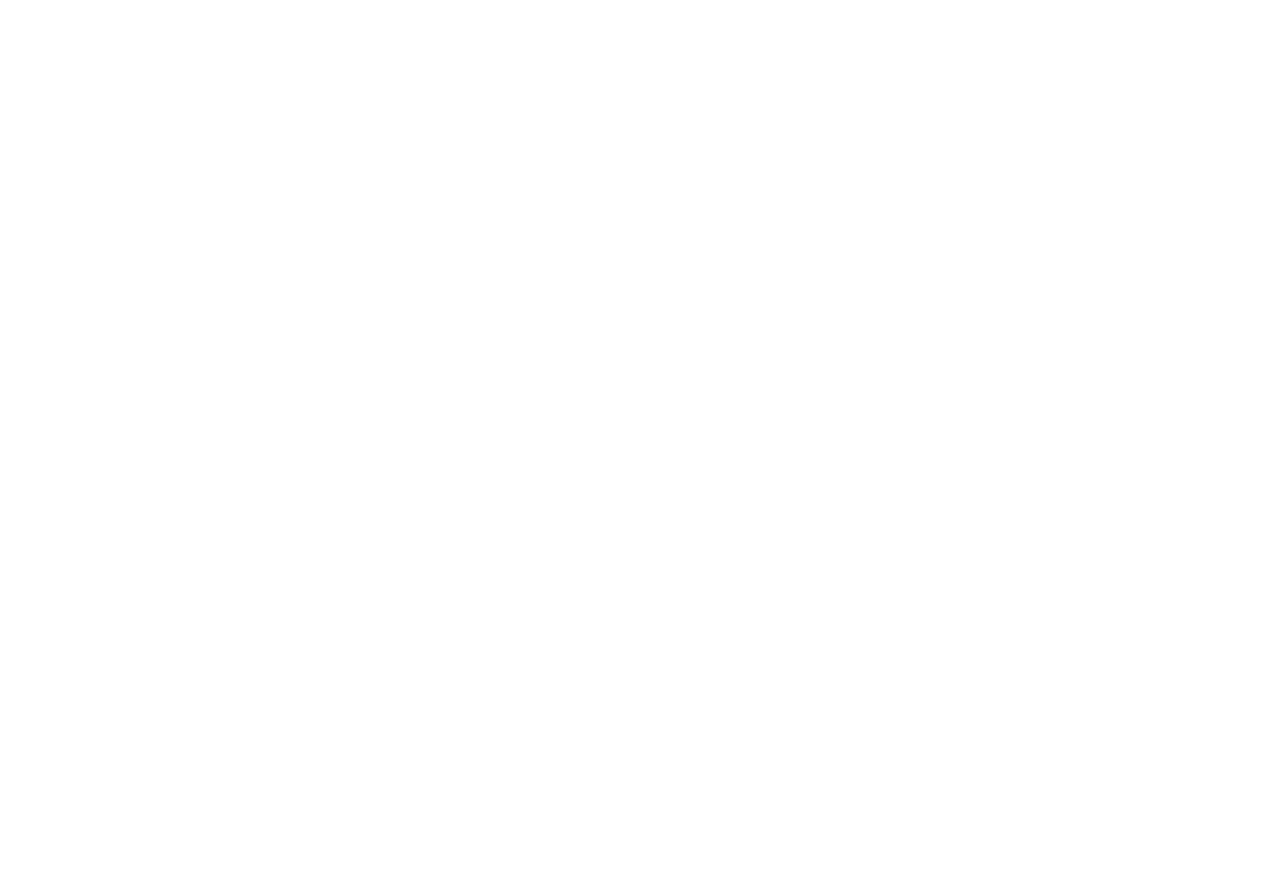
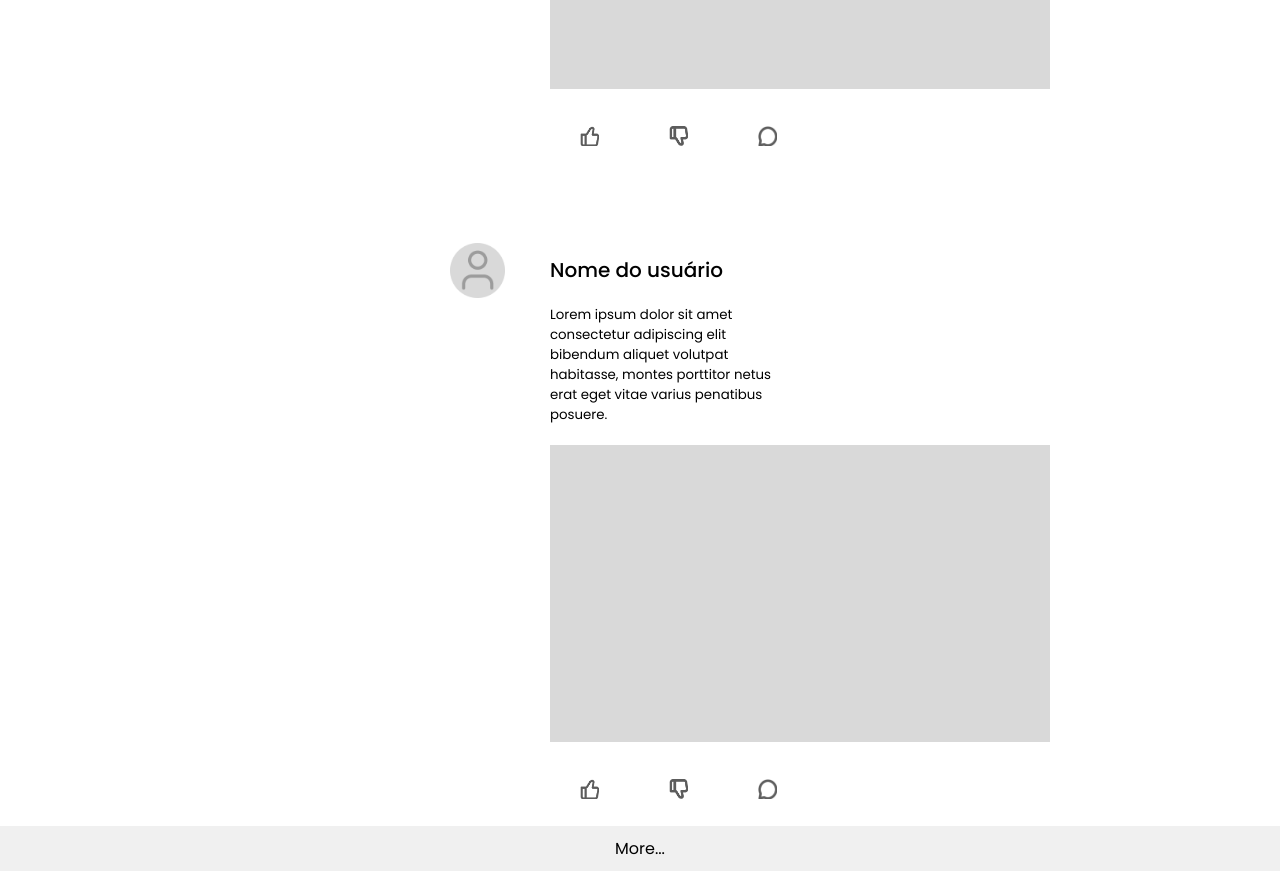
Before and after one commit to evellyn489/AmbrosioSocial, a React (Vite) app: page / in a window 1280 px wide. Shown: the part 580-1451 px from the top of the page. Before the commit the page ends 800 px from the top, so only its background shows below. Built offline with nearby package versions, Linux system fonts and the light colour scheme.

Commit message:
publicações

```diff
--- /dev/null
+++ b/src/components/Publication/Publication.module.scss
@@ -0,0 +1,49 @@
+.container{
+    height: 100vh;
+
+    display: contents;
+    justify-content: space-around;
+    align-items: center;
+}
+
+.publication{
+    margin-left: 450px;
+}
+
+.publication img.foto_perfil{
+    width: 55px;
+    margin-top: 90px;
+}
+
+.publication img.foto{
+    width: 500px;
+    margin-left: 100px;
+}
+
+h1 {
+    font-family: 'Poppins', sans-serif;
+    font-size: 15pt;
+    font-weight: 500;
+    margin-top: -50px;
+    margin-left: 100px;
+}
+
+p {
+    font-family: 'Poppins', sans-serif;
+    font-size: 10pt;
+    margin-top: 20px;
+    margin-bottom: 20px;
+    margin-left: 100px;
+    margin-right: 500px;
+}
+
+.interation {
+    margin-top: 30px;
+    margin-left: 580px;
+
+}
+
+.interation img {
+    height: 20px;
+    margin-right: 70px;
+}
--- /dev/null
+++ b/src/components/Publication/Publication.tsx
@@ -0,0 +1,26 @@
+import styles from "./Publication.module.scss";
+import profile_picture from "../../assets/publications/profile_picture.png";
+import rectangle_photo from "../../assets/publications/rectangle_photo.png"
+import like from "../../assets/interaction/like.png"
+import dislike from "../../assets/interaction/dislike.png"
+import comment from "../../assets/interaction/comment.png"
+
+export function Publication() {
+    return (
+        <div className={styles.container}>
+            <div id="publication" className={styles.publication}>
+                <img src={profile_picture} alt="foto de perfil do usuário" className={styles.foto_perfil}/>
+                <h1>Nome do usuário</h1>
+                <p>Lorem ipsum dolor sit amet consectetur adipiscing elit bibendum aliquet volutpat habitasse, montes porttitor netus erat eget vitae varius penatibus posuere.</p>
+                <img src={rectangle_photo} alt="foto postada pelo usuário" className={styles.foto}/>
+            </div>
+
+            <div id="interation" className={styles.interation}>
+                <img src={like} alt="botão de curtida"/>
+                <img src={dislike} alt="botão de não curti"/>
+                <img src={comment} alt="botão de comentar"/>
+            </div>
+        </div>
+
+    );
+}
--- /dev/null
+++ b/src/components/Publication/index.ts
@@ -0,0 +1 @@
+export { Publication } from "./Publication";
--- a/src/pages/Explorar/Explorar.module.scss
+++ b/src/pages/Explorar/Explorar.module.scss
@@ -0,0 +1,6 @@
+.footer {
+    margin-top: 20px;
+    padding: 10px;
+    background-color: #f0f0f0;
+    text-align: center;
+}
--- a/src/pages/Explorar/Explorar.tsx
+++ b/src/pages/Explorar/Explorar.tsx
@@ -1,11 +1,17 @@
 import styles from "./Explorar.module.scss";
 
 import { Menu } from "../../components/Menu";
+import { Publication } from "../../components/Publication";
 
 export function Explorar() {
     return(
         <div className={styles.container}>
             <Menu />
+            <Publication />
+            <Publication />
+            <footer className={styles.footer}>
+                More...
+            </footer>
         </div>
     );
 }
```
Also changed, not shown: src/assets/publications/profile_picture.png (added), src/assets/publications/rectangle_photo.png (added).
